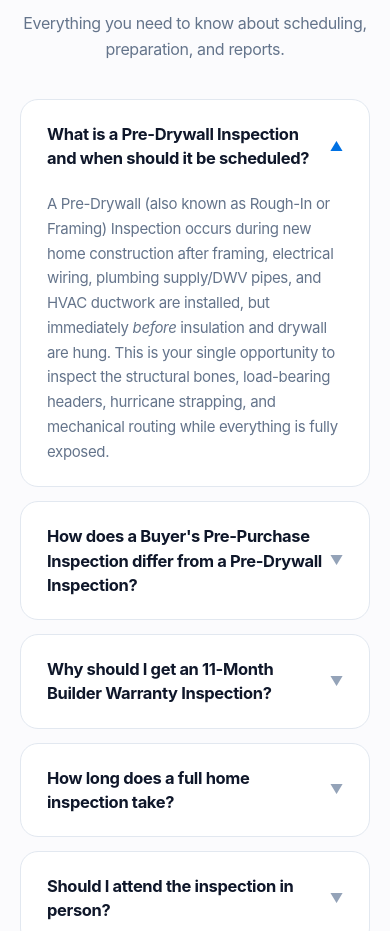
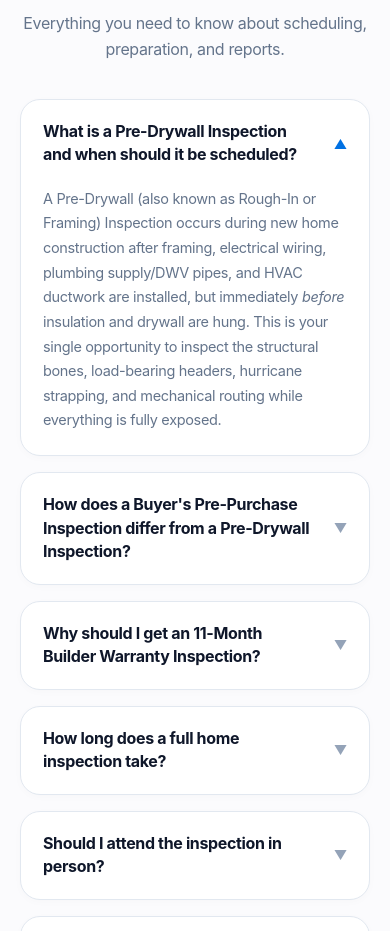
Before and after one commit to krishgowtham/MyPalUSA, a plain HTML site: page home-inspection.html in a window 390 px wide. Shown: the part 9994-10925 px from the top of the page. Drawn offline with Linux system fonts and the light colour scheme.

Commit message:
Expand FAQ section to full-page responsive width

```diff
--- a/home-inspection.html
+++ b/home-inspection.html
@@ -1446,31 +1446,36 @@
     .faq-stage {
       background: #fbfbfd;
       border-bottom: 1px solid var(--insp-gray-border);
+      width: 100%;
     }
 
     .faq-full-container {
-      max-width: 920px;
+      width: 100%;
+      max-width: 100%;
       margin: 0 auto;
       display: flex;
       flex-direction: column;
-      gap: 14px;
+      gap: 16px;
     }
 
     .faq-accordion-card {
+      width: 100%;
       background: #ffffff;
       border: 1px solid var(--insp-gray-border);
-      border-radius: 18px;
+      border-radius: 20px;
       overflow: hidden;
-      transition: all 0.2s ease;
+      transition: all 0.25s cubic-bezier(0.16, 1, 0.3, 1);
+      box-shadow: 0 2px 8px rgba(0, 0, 0, 0.02);
     }
 
     .faq-accordion-card:hover {
       border-color: #cbd5e1;
+      box-shadow: 0 6px 20px rgba(0, 0, 0, 0.04);
     }
 
     .faq-accordion-card summary {
-      padding: 22px 26px;
-      font-size: 16.5px;
+      padding: 24px 32px;
+      font-size: 17.5px;
       font-weight: 700;
       color: #0f172a;
       cursor: pointer;
@@ -1478,6 +1483,7 @@
       display: flex;
       justify-content: space-between;
       align-items: center;
+      gap: 20px;
     }
 
     .faq-accordion-card summary::-webkit-details-marker {
@@ -1488,6 +1494,7 @@
       font-size: 13px;
       color: #94a3b8;
       transition: transform 0.2s ease;
+      flex-shrink: 0;
     }
 
     .faq-accordion-card[open] summary .arrow {
@@ -1496,10 +1503,22 @@
     }
 
     .faq-accordion-content {
-      padding: 0 26px 22px 26px;
-      font-size: 15px;
+      padding: 0 32px 28px 32px;
+      font-size: 15.5px;
       color: #64748b;
-      line-height: 1.65;
+      line-height: 1.7;
+      max-width: 1100px;
+    }
+
+    @media (max-width: 768px) {
+      .faq-accordion-card summary {
+        padding: 20px 22px;
+        font-size: 16px;
+      }
+      .faq-accordion-content {
+        padding: 0 22px 22px 22px;
+        font-size: 14.5px;
+      }
     }
 
     /* 8. FINAL CTA BANNER: Full-Width Gradient */
```
